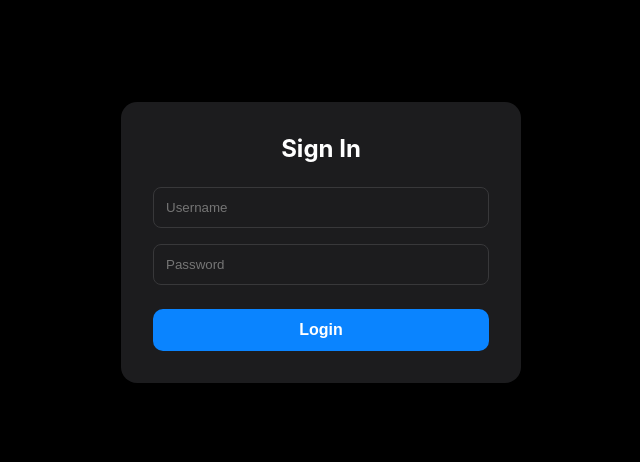
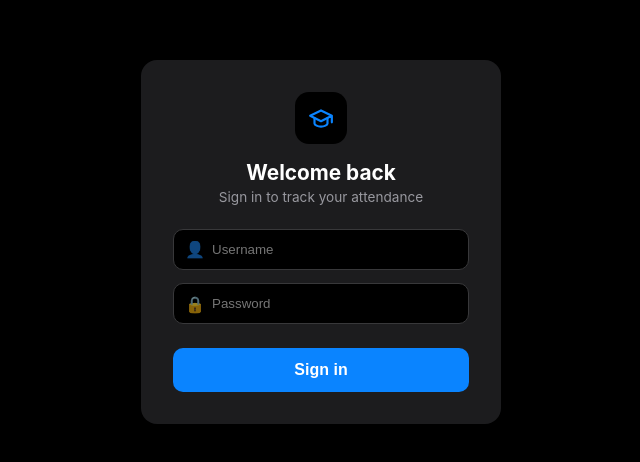
Before and after one commit to IbrahimKhan2004/Attendance, a website with bundled scripts: page index.html in a window 1280 px wide. Shown: the part 150-612 px from the top of the page, without its empty margins (319-959 px from the left). Built offline with nearby package versions, Linux system fonts and the light colour scheme.

Commit message:
Redesign login view with updated styles and layout

```diff
--- a/index.html
+++ b/index.html
@@ -12,11 +12,21 @@
 
 <!-- LOGIN VIEW -->
 <div id="loginView" style="display:none; flex-direction:column; align-items:center; justify-content:center; height:100vh; padding:1rem;">
-  <div class="ios-card" style="width:100%; max-width:400px; padding:2rem;">
-    <h2 style="font-size:1.5rem; font-weight:700; margin-bottom:1.5rem; text-align:center;">Sign In</h2>
-    <input type="text" id="loginUsername" placeholder="Username" style="width:100%; padding:12px; background:var(--surface); border:1px solid var(--border); border-radius:8px; color:white; margin-bottom:1rem;">
-    <input type="password" id="loginPassword" placeholder="Password" style="width:100%; padding:12px; background:var(--surface); border:1px solid var(--border); border-radius:8px; color:white; margin-bottom:1.5rem;">
-    <button onclick="window.handleLogin()" style="width:100%; padding:12px; background:var(--accent); border:none; color:white; border-radius:10px; font-weight:600; font-size:1rem;">Login</button>
+  <div class="ios-card" style="width:100%; max-width:360px; padding:2rem;">
+    <div style="width:52px; height:52px; border-radius:14px; background:var(--bg); display:flex; align-items:center; justify-content:center; margin:0 auto 1rem;">
+      <svg width="26" height="26" viewBox="0 0 24 24" fill="none" stroke="var(--accent)" stroke-width="2" stroke-linecap="round" stroke-linejoin="round"><path d="M22 10v6M2 10l10-5 10 5-10 5-10-5Z"/><path d="M6 12v5c0 1.5 3 3 6 3s6-1.5 6-3v-5"/></svg>
+    </div>
+    <h2 style="font-size:1.3rem; font-weight:700; text-align:center; margin-bottom:4px;">Welcome back</h2>
+    <div style="text-align:center; color:var(--muted); font-size:0.85rem; margin-bottom:1.5rem;">Sign in to track your attendance</div>
+    <div style="position:relative; margin-bottom:0.85rem;">
+      <span style="position:absolute; left:12px; top:50%; transform:translateY(-50%); color:var(--muted); font-size:1rem;">👤</span>
+      <input type="text" id="loginUsername" placeholder="Username" style="width:100%; padding:12px 12px 12px 38px; background:var(--bg); border:1px solid var(--border); border-radius:10px; color:white;">
+    </div>
+    <div style="position:relative; margin-bottom:1.5rem;">
+      <span style="position:absolute; left:12px; top:50%; transform:translateY(-50%); color:var(--muted); font-size:1rem;">🔒</span>
+      <input type="password" id="loginPassword" placeholder="Password" style="width:100%; padding:12px 12px 12px 38px; background:var(--bg); border:1px solid var(--border); border-radius:10px; color:white;">
+    </div>
+    <button onclick="window.handleLogin()" style="width:100%; padding:13px; background:var(--accent); border:none; color:white; border-radius:10px; font-weight:600; font-size:1rem;">Sign in</button>
     <div id="loginError" style="color:var(--accent2); margin-top:1rem; text-align:center; font-size:0.9rem; display:none;"></div>
   </div>
 </div>
```
